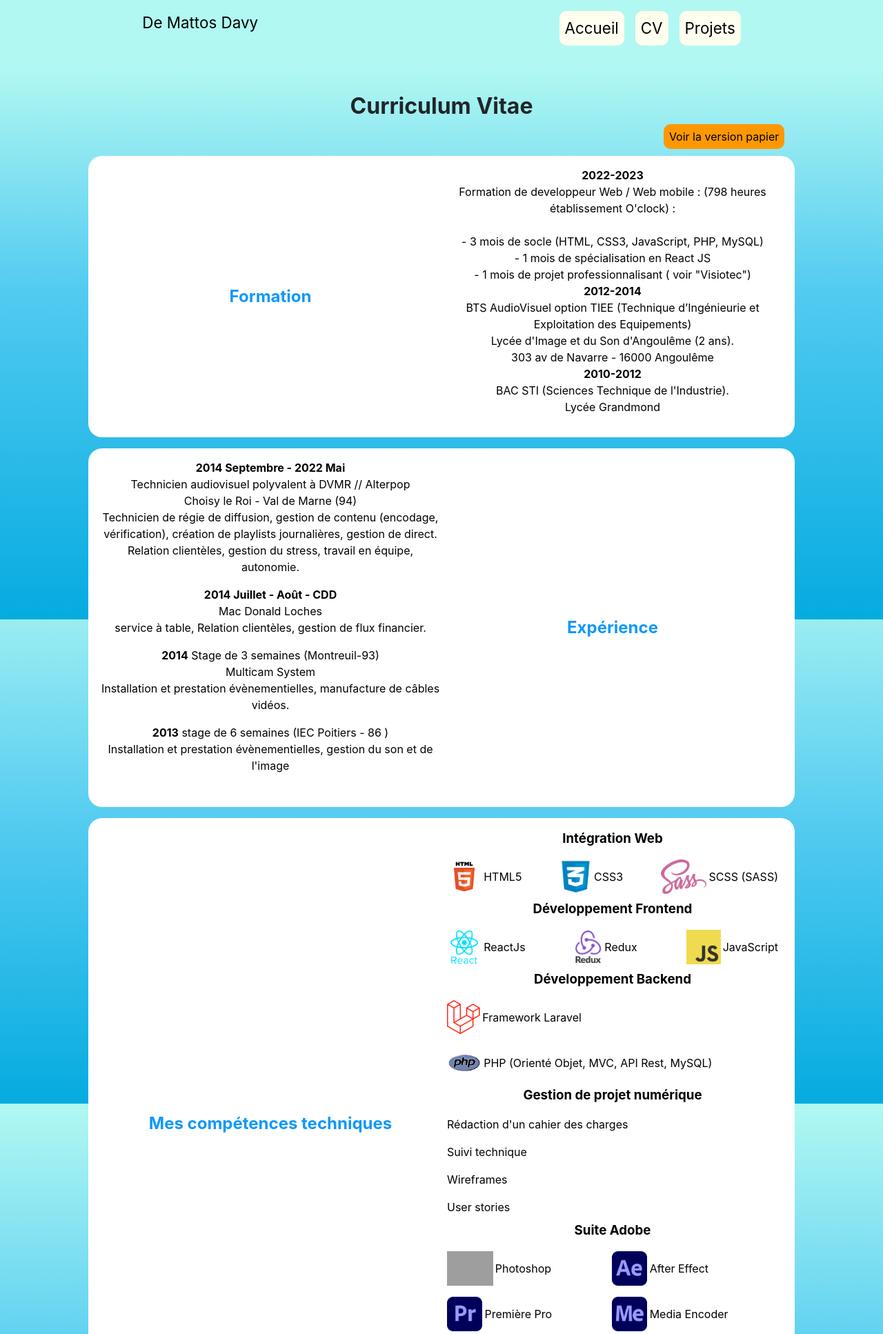
After one commit to DavyDeMattos/DavyDeMattos.github.io, a PHP site: page /cv.html in a window 1280 px wide. The commit adds this page. Shown: the top 1934 px of the page at 69% size. Run offline with PHP 8.4, Linux system fonts and the light colour scheme; grey boxes are pictures that could not be loaded.

Commit message:
Back to HTML cause Github take only the front

```diff
--- a/index.php
+++ b/PHP/index.php
@@ -1,4 +1,4 @@
-<?php include("./template/header.tpl.php"); ?>
+<?php include("./PHP/template/header.tpl.php"); ?>
 <h1><span id="name">De Mattos Davy</span> </br>
     Developpeur Web / Web mobile
 </h1>
@@ -34,4 +34,4 @@
         </a></article>
     </div>
 </div>
-<?php include("./template/footer.tpl.php"); ?>
+<?php include("./PHP/template/footer.tpl.php"); ?>
--- a/css/style.css
+++ b/css/style.css
@@ -106,6 +106,7 @@ main{
     border-radius: 20px;
     margin-left: 1rem;
     padding: 1rem;
+
 }
 .extern--links{
     display: flex;
@@ -147,10 +148,11 @@ CV Partie main
     background-repeat: no-repeat;
 }
 #buttonDownloadCV{
-    background-color: rgb(233, 203, 37);
+    background-color: #ff9800;
     border-radius: 10px;
     padding: 0.5rem;
     margin-left: 80%;
+    color: black;
 }
 @media (max-width: 600px){
     #buttonDownloadCV{
--- /dev/null
+++ b/cv.html
@@ -0,0 +1,198 @@
+<!DOCTYPE html>
+<html lang="fr">
+    <head>
+        <meta charset="UTF-8">
+        <meta http-equiv="X-UA-Compatible" content="IE=edge">
+        <meta name="viewport" content="width=device-width, initial-scale=1.0">
+        <link rel="stylesheet" href="./css/reboot.css">
+        <link rel="stylesheet" href="./css/style.css">
+        <title>De Mattos Davy CV</title>
+    </head>
+    <body>
+        <header>
+            <p>De Mattos Davy</p>
+            <!-- <a href="./assets/Photo_ID.jpg"> <img src="./assets/Photo_ID_mini.jpg" alt="Photo d'identité" target="_blanck" /></a> -->
+            <div class="nav-bar">
+                <ul class="nav-bar--list">
+                    <li class="nav-bar--item"><a href="./index.html">Accueil</a></li>
+                    <li class="nav-bar--item"><a href="./cv.html">CV</a></li>
+                    <li class="nav-bar--item"><a href="./projets.html">Projets</a></li>
+                    <!-- <li class="nav-bar--item"><a href="./contact.html">Contact</a></li> -->
+                </ul>
+            </div>
+        </header>
+        <main>
+            <div class="container--main">
+                <h1>
+                    Curriculum Vitae
+                </h1>
+                <a id="buttonDownloadCV" href="./assets/CV_De_Mattos_Davy.pdf" target=_blank>Voir la version papier</a>
+                <div class="container--CV">
+                    <div class="formation">
+                        <h2>Formation</h2>
+                        <ul>
+                            <li><strong>2022-2023</strong></br>Formation de developpeur Web / Web mobile : (798 heures établissement O'clock) : </br>  </br>
+                                - 3 mois de socle (HTML, CSS3, JavaScript, PHP, MySQL)</br>
+                                - 1 mois de spécialisation en React JS</br>
+                                - 1 mois de projet professionnalisant ( voir "Visiotec")</br>
+                            <li><strong>2012-2014</strong></br>BTS AudioVisuel option TIEE (Technique d’Ingénieurie et Exploitation des Equipements)</br> Lycée d'Image et du Son d'Angoulême (2 ans).</br>303 av de Navarre - 16000 Angoulême</li>
+                            <li><strong>2010-2012</strong></br> BAC STI (Sciences Technique de l'Industrie).</br> Lycée Grandmond</li>
+                        </ul>
+                    </div>
+                    <div class="experience">
+                        <h2>Expérience</h2>
+                        <ul>
+                            <li><strong>2014 Septembre - 2022 Mai</strong></br>Technicien audiovisuel polyvalent à DVMR // Alterpop</br>
+                                Choisy le Roi - Val de Marne (94)</br>
+                                Technicien de régie de diffusion, gestion de contenu (encodage, vérification), création de playlists journalières, gestion de direct.</br>
+                                Relation clientèles, gestion du stress, travail en équipe, autonomie.
+                            </li>
+                            <li><strong>2014 Juillet - Août - CDD</strong></br>Mac Donald Loches</br>
+                                service à table, Relation clientèles, gestion de flux financier.
+                            <li><strong>2014</strong> Stage de 3 semaines (Montreuil-93) </br>
+                                Multicam System</br>
+                                Installation et prestation évènementielles, manufacture de câbles vidéos.</li>
+                            <li><strong>2013</strong> stage de 6 semaines (IEC Poitiers - 86 )</br>
+                                Installation et prestation évènementielles, gestion du son et de l'image</li>
+                        </ul>
+                    </div>
+                    <div class="hard--skill">
+                        <h2>Mes compétences techniques</h2>
+                        <ul>
+                            <li>
+                                <ul class="web--integration">
+                                    <h3>Intégration Web</h3>
+                                    <li>
+                                        <img src="./assets/html5.png" alt="HTML5 Logo">
+                                        <p>HTML5</p>
+                                    </li>
+                                    <li>
+                                        <img src="./assets/CSS3.png" alt="CSS3 Logo">
+                                        <p>CSS3</p>
+                                    </li>
+                                    <li>
+                                        <img src="./assets/SASS_logo.png" alt="SCSS (SASS)">
+                                        <p>SCSS (SASS)</p>
+                                    </li>
+                                </ul>
+                            </li>
+                            <li>
+                                <ul class="web--integration frontend">
+                                    <h3>Développement Frontend</h3>
+                                    <li>
+                                        <img src="./assets/React_logo.png" alt="ReactJs Logo">
+                                        <p>ReactJs</p>
+                                    </li>
+                                    <li>
+                                        <img src="./assets/redux-react.png" alt="Redux Logo">
+                                        <p>Redux</p>
+                                    </li>
+                                    <li>
+                                        <img src="./assets/JavaScript-logo.png" alt="JavaScript">
+                                        <p>JavaScript</p>
+                                    </li>
+                                </ul>
+                            </li>
+                            <li>
+                                <ul class="web--integration backend">
+                                    <h3>Développement Backend</h3>
+                                    <li>
+                                        <img src="./assets/Laravel.png" alt="Laravel Logo">
+                                        <p>Framework Laravel</p>
+                                    </li>
+                                    <li>
+                                        <img src="./assets/php-logo.png" alt="PHP Logo">
+                                        <p>PHP (Orienté Objet, MVC, API Rest, MySQL)</p>
+                                    </li>
+                                </ul>
+                            </li>
+                            <li>
+                                <ul class="web--integration gestion">
+                                    <h3>Gestion de projet numérique</h3>
+                                    <li>Rédaction d'un cahier des charges</li>
+                                    <li>Suivi technique</li>
+                                    <li>Wireframes</li>
+                                    <li>User stories</li>
+                                </ul>
+                            </li>
+                            <li>
+                                <ul class="web--integration adobe">
+                                    <h3>Suite Adobe</h3>
+                                    <li>
+                                        <img src="./assets/Photoshop.png" alt="Adobe Photoshop Logo">
+                                        <p>Photoshop</p>
+                                    </li>
+                                    <li>
+                                        <img src="./assets/Adobe_After_Effects.png" alt="Adobe After Effect Logo">
+                                        <p>After Effect</p>
+                                    </li>
+                                    <li>
+                                        <img src="./assets/Adobe_Premiere_Pro.png" alt="Adobe Premiere Pro">
+                                        <p>Première Pro</p>
+                                    </li>
+                                    <li>
+                                        <img src="./assets/Adobe_Media_Encoder.png" alt="Adobe Media Encoder">
+                                        <p>Media Encoder</p>
+                                    </li>
+                                </ul>
+                            </li>
+                            <li>
+                                <ul class="web--integration">
+                                    <h3>Pack Office</h3>
+                                    <li>
+                                        <img src="./assets/word.png" alt="Microsoft Word Logo">
+                                        <p>Microsoft Word</p>
+                                    </li>
+                                    <li>
+                                        <img src="./assets/Microsoft_Excel_2013-2019.png" alt="Microsoft Excel Logo">
+                                        <p>Microsoft Excel</p>
+                                    </li>
+                                </ul>
+                            </li>
+                        </ul>
+                    </div>
+                    <div class="soft--skill">
+                        <h2>Mes soft skills</h2>
+                        <ul>
+                            <li>Curiosité</li>
+                            <li>Organisation</li>
+                            <li>Travail en équipe</li>
+                            <li>Autonomie</li>
+                            <li>Rigueur</li>
+                        </ul>
+                    </div>
+                    <div class="langage">
+                        <h2> Langue</h2>
+                            <ul>
+                                <li><img src="./assets/americano-anglophone.jpg" alt=""> <strong>Anglais</strong> : niveau avancé</li>
+                            </ul>
+                    </div>
+                    <div class="interest">
+                        <h2>Intérêts :</h2>
+                        <div class="container--interest">
+                            <div class="interest--item">
+                                <img src="./assets/istockphoto-karate.jpg" alt="karate">
+                                <h3>Karaté</h3>
+                            </div>
+                            <div class="interest--item">
+                                <img src="./assets/interest--books.jpg" alt="livres">
+                                <h3>Manga, Fantasy, SF</h3>
+                            </div>
+                            <div class="interest--item">
+                                <img src="./assets/interest--escalade.jpg" alt="escalade">
+                                <h3>Escalade</h3>
+                            </div>
+                            <div class="interest--item">
+                                <img src="./assets/interest--cinema.jpg" alt="cinema">
+                                <h3>Cinéma</h3>
+                            </div>
+                        </div>
+                    </div>
+                </div>
+            </div>
+        </main>
+        <footer>
+            <script src="./JS/app.js"></script>
+        </footer>
+    </body>
+</html>
--- a/projects/Stardew_Valley/html/index.html
+++ b/projects/Stardew_Valley/html/index.html
@@ -152,7 +152,7 @@
         <div class="container--character"></div>
     </main>
     <footer>
-        <a href="../../../index.php">Retourner vers le portfolio</a>
+        <a href="../../../index.html">Retourner vers le portfolio</a>
     </footer>
     <script src="https://cdn.jsdelivr.net/npm/bootstrap@5.2.2/dist/js/bootstrap.bundle.min.js" integrity="sha384-OERcA2EqjJCMA+/3y+gxIOqMEjwtxJY7qPCqsdltbNJuaOe923+mo//f6V8Qbsw3" crossorigin="anonymous"></script>
      <script src="../JS/app.js"></script>
```
Also changed, not shown: HTML/cv.html (added, +198 -0 lines), HTML/projets.html (added, +68 -0 lines), PHP/template/nav.tpl.php (added, +8 -0 lines), index.html (added, +67 -0 lines), projets.html (added, +68 -0 lines), template/nav.tpl.php (deleted, +0 -8 lines), PHP/contact.php (renamed from contact.php), PHP/cv.php (renamed from cv.php), PHP/projets.php (renamed from projets.php), PHP/template/footer.tpl.php (renamed from template/footer.tpl.php), PHP/template/header.tpl.php (renamed from template/header.tpl.php).
